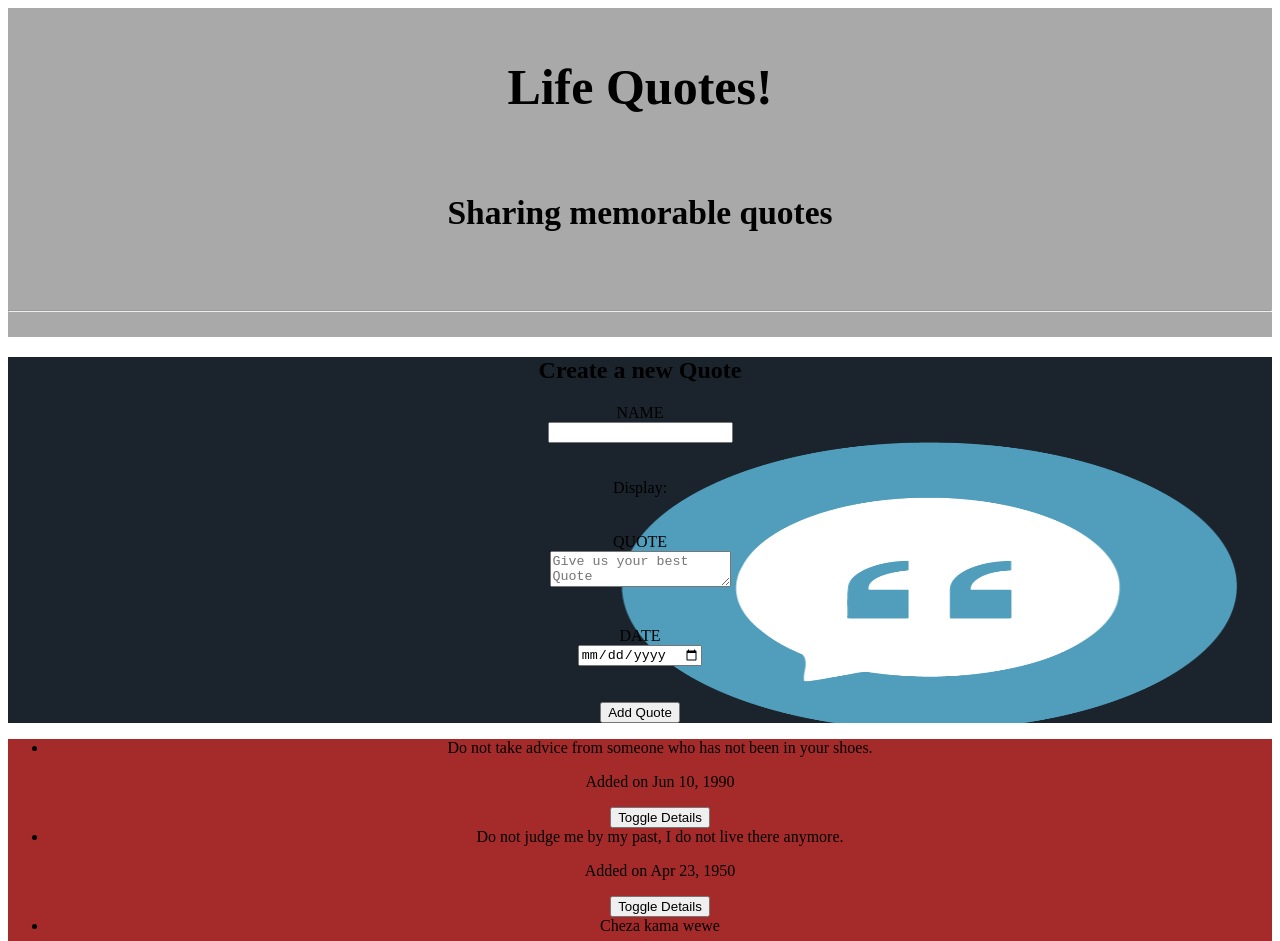
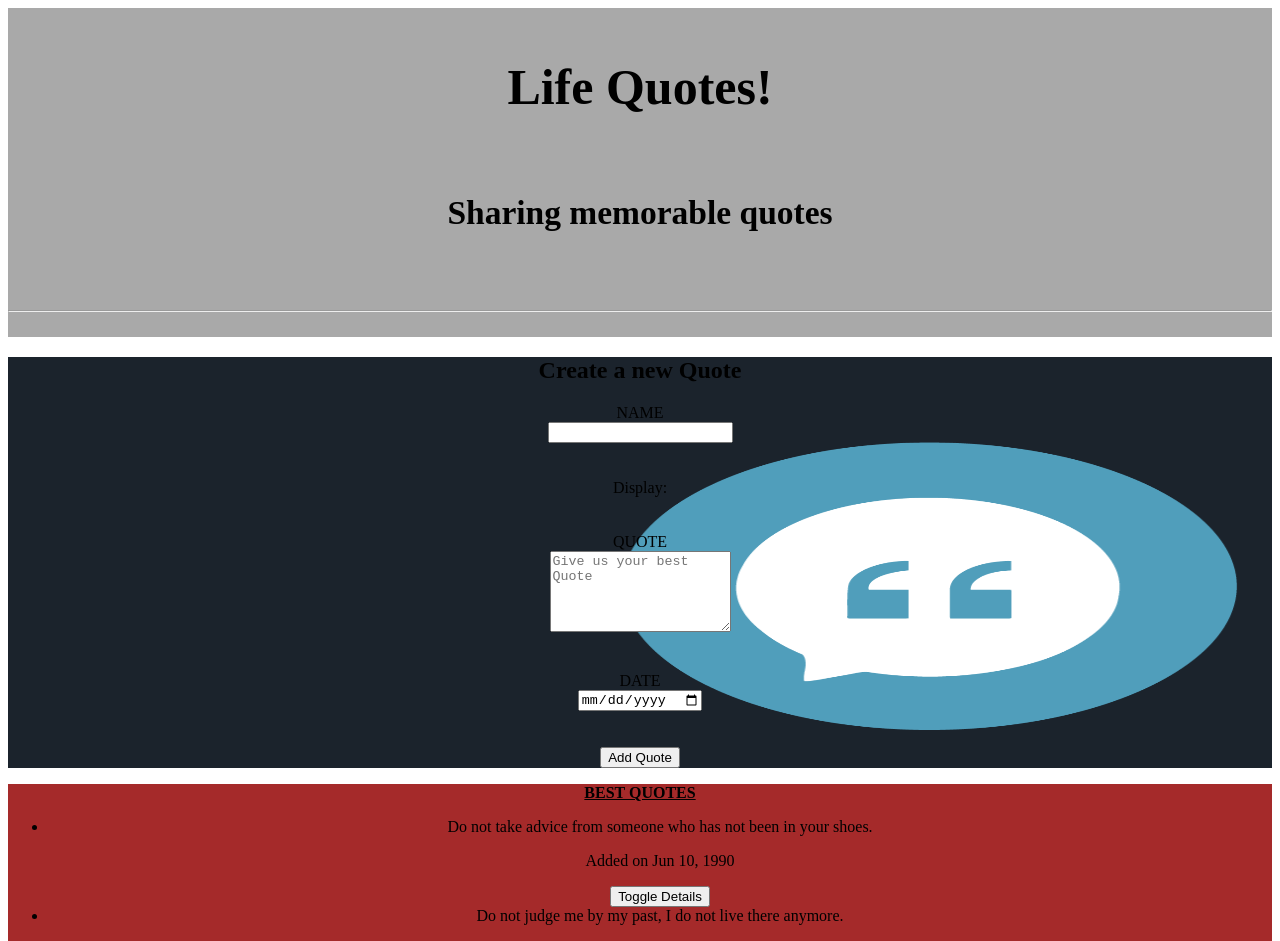
Before and after one commit to rickymwethera/quotes, an Angular app: page / in a window 1280 px wide. Shown: the top 941 px of the page. Built offline with nearby package versions, Linux system fonts and the light colour scheme.

Commit message:
changed layout

```diff
--- a/src/app/quote-form/quote-form.component.html
+++ b/src/app/quote-form/quote-form.component.html
@@ -12,7 +12,7 @@
       <div class="form-group" id="description">
 
           <label for="description">QUOTE</label><br>
-          <textarea class="form-control" id="description"  placeholder="Give us your best Quote" [(ngModel)]="newQuote.description" name="description" #description="ngModel" required></textarea>
+          <textarea class="form-control" id="description"  rows="5" placeholder="Give us your best Quote" [(ngModel)]="newQuote.description" name="description" #description="ngModel" required></textarea>
           <div [hidden]="description.valid || description.pristine" class="alert alert-danger">
             <p>Quote is needed!</p>
           </div>
--- a/src/app/quote/quote.component.html
+++ b/src/app/quote/quote.component.html
@@ -11,12 +11,13 @@
   </div>
 </div>
 <div class="form">
+  <p><b><u>BEST QUOTES</u></b></p>
 <ul>
   <div *ngFor='let quote of quotes;let i = index'>
    <li>{{quote.description}}</li> <p>Added on {{quote.completeDate|date}}</p>
    <button (click)='toggleQuote()' class="btn btn-primary">Toggle Details</button>
 <br>
-   <app-quote-detail *ngIf='quotes.showName' [quote]='quote' (isComplete) = 'toggleQuote($event,i)'></app-quote-detail>
+   <app-quote-detail *ngIf='quotes.showDescription' [quote]='quote' (isComplete) = 'toggleQuote($event,i)'></app-quote-detail>
   </div>
 </ul>
 
--- a/src/app/quote/quote.component.ts
+++ b/src/app/quote/quote.component.ts
@@ -11,7 +11,7 @@ export class QuoteComponent implements OnInit {
   quotes = [
     new Quote(1, 'Nelson Mandela', 'Do not take advice from someone who has not been in your shoes.', 'admin', new Date(1990, 5, 10)),
     new Quote(2, 'Mahatma Gandhi', 'Do not judge me by my past, I do not live there anymore.', 'admin', new Date(1950, 3, 23)),
-    new Quote(3, 'Ricky Gichuhi', 'Cheza kama wewe', 'admin', new Date(2012, 8, 17)),
+    new Quote(3, 'Ricky Gichuhi', 'Hard work always pays', 'admin', new Date(2012, 8, 17)),
   ]
 
 
@@ -27,7 +27,7 @@ export class QuoteComponent implements OnInit {
      if (isComplete) {
        let toDelete = confirm(`Do you want to delete this Quote? ${this.quotes[index].name}`)//alert
 
-       if (toDelete) { this.quotes.splice(index, 1) }//removes quote
+       if (toDelete) { this.quotes.splice(index, 1) }
      }
    }
 
```
